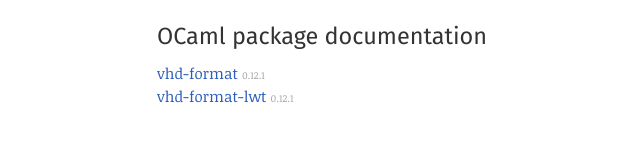
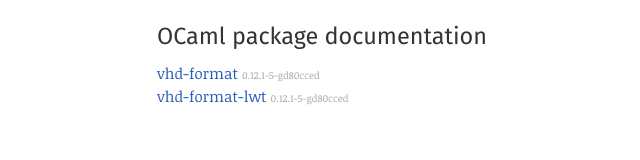
Before and after one commit to mirage/ocaml-vhd, a plain HTML site: page index.html in a window 1280 px wide. Shown: the full height of the page, 130-770 px from the left. Drawn offline with Linux system fonts and the light colour scheme.

Commit message:
Update vhd-format doc to 0.12.1-5-gd80cced.

```diff
--- a/index.html
+++ b/index.html
@@ -11,8 +11,8 @@
       <div class="by-name">
       <h2>OCaml package documentation</h2>
       <ol>
-      <li><a href="vhd-format/index.html">vhd-format</a> <span class="version">0.12.1</span></li>
-      <li><a href="vhd-format-lwt/index.html">vhd-format-lwt</a> <span class="version">0.12.1</span></li>
+      <li><a href="vhd-format/index.html">vhd-format</a> <span class="version">0.12.1-5-gd80cced</span></li>
+      <li><a href="vhd-format-lwt/index.html">vhd-format-lwt</a> <span class="version">0.12.1-5-gd80cced</span></li>
       </ol>
       </div>
     </main>
```
